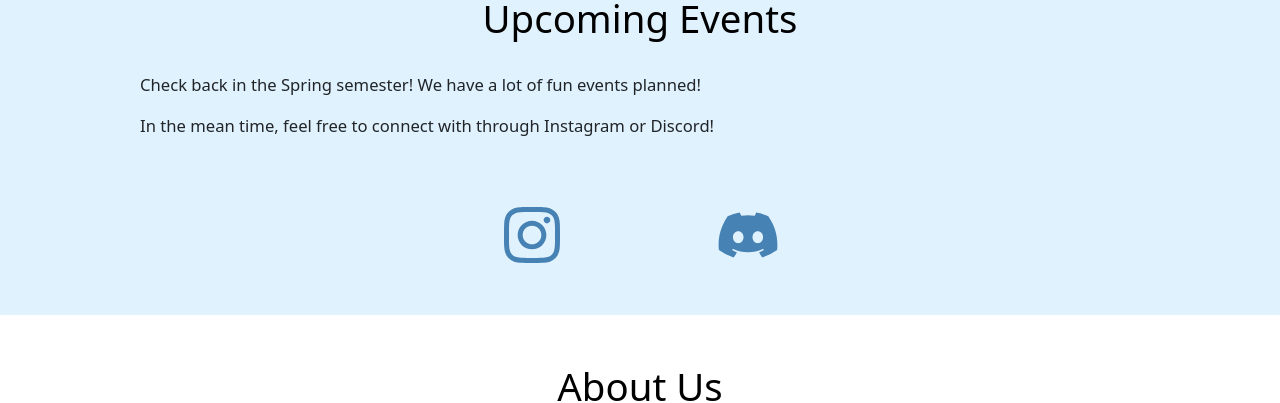
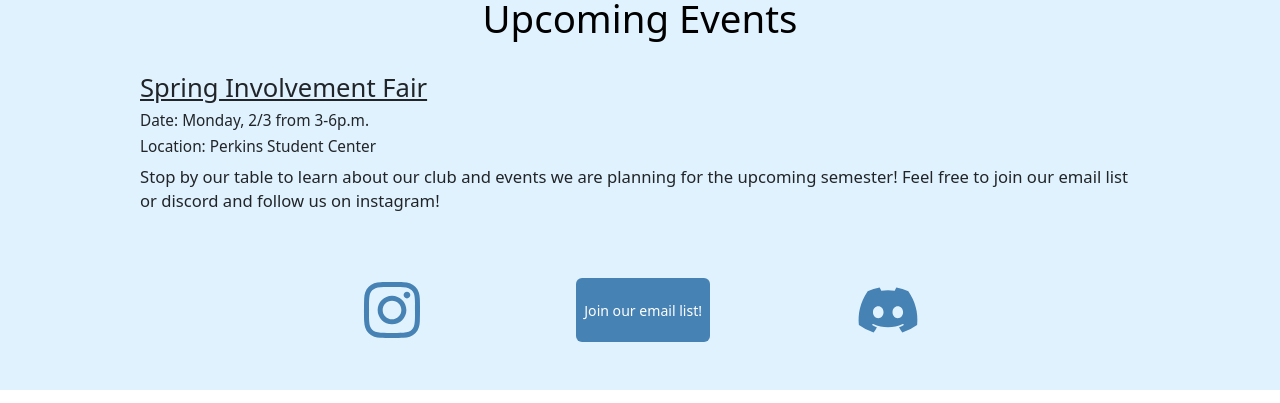
Before and after one commit to acmwud/website, a React (Create React App) app: page /#/ in a window 1280 px wide. Shown: the part 135-538 px from the top of the page. Built offline with nearby package versions, Linux system fonts and the light colour scheme.

Commit message:
updated for invovlement fair

```diff
--- a/src/Components/Home.tsx
+++ b/src/Components/Home.tsx
@@ -170,14 +170,21 @@ function Home() {
                       <p>Come out to our last meeting of the semester to grab some hot chocolate and study with us before finals!</p>
                     </Row> */}
 
-                    <p>Check back in the Spring semester! We have a lot of fun events planned!</p>
-                    <p>In the mean time, feel free to connect with through Instagram or Discord!</p>
+                    {/* <p>Check back in the Spring semester! We have a lot of fun events planned!</p>
+                    <p>In the mean time, feel free to connect with through Instagram or Discord!</p> */}
+
+
+                    <h2><u>Spring Involvement Fair </u></h2>
+                      <h3>Date: Monday, 2/3 from 3-6p.m.</h3>
+                      <h3>Location: Perkins Student Center</h3>
+                      <p>Stop by our table to learn about our club and events we are planning for the upcoming semester! Feel free to join our email list or discord and follow us on instagram!</p>
+
 
                     <br></br>
                     <br></br>
 
 
-                    <div style={{display: "flex", justifyContent: "center", alignContent: "left"}}>
+                    <div style={{display: "flex", justifyContent: "center", alignContent: "center"}}>
                       <Container style={{display: "flex", justifyContent: "center", alignContent: "center", width: "70vw"}}>
                         <Row>
                           <Col>
@@ -185,11 +192,20 @@ function Home() {
                             <FaInstagram size="5vw" color="#4682B4" />
                             </a>
                           </Col>
-                          <Col style={{marginLeft: "10vw"}}>
+                          <Col style={{display:"flex", justifyContent:"center", alignContent: "center"}}>
+                            <Button
+                              style={{width: "10.5vw", padding: "1vh", fontSize: "1.1vw", marginLeft: "10vw", backgroundColor: "#4682B4", border: "0px", color: "white"}}
+                              onClick={() => window.location.href = "https://forms.gle/sdKo1PJ4JWxFqqfo7"}
+                              >
+                              Join our email list!
+                            </Button>
+                          </Col>
+                          <Col style={{marginLeft: "9.5vw"}}>
                             <a href="https://discord.gg/vbV3bDJvZq" target="_blank" rel="noopener noreferrer">
                               <FaDiscord size="5vw" color="#4682B4" />
                             </a>
                           </Col>
+
                         </Row>
                       </Container>
                     </div>
```
